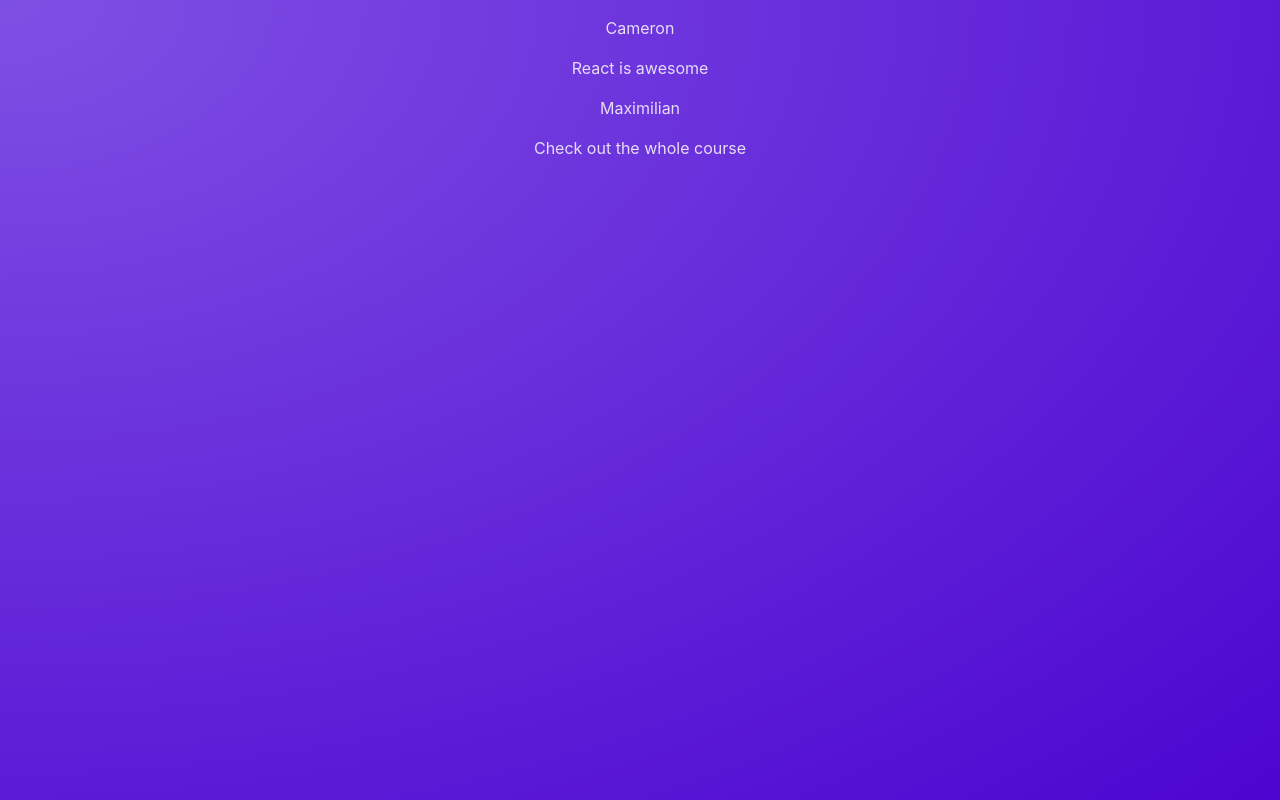
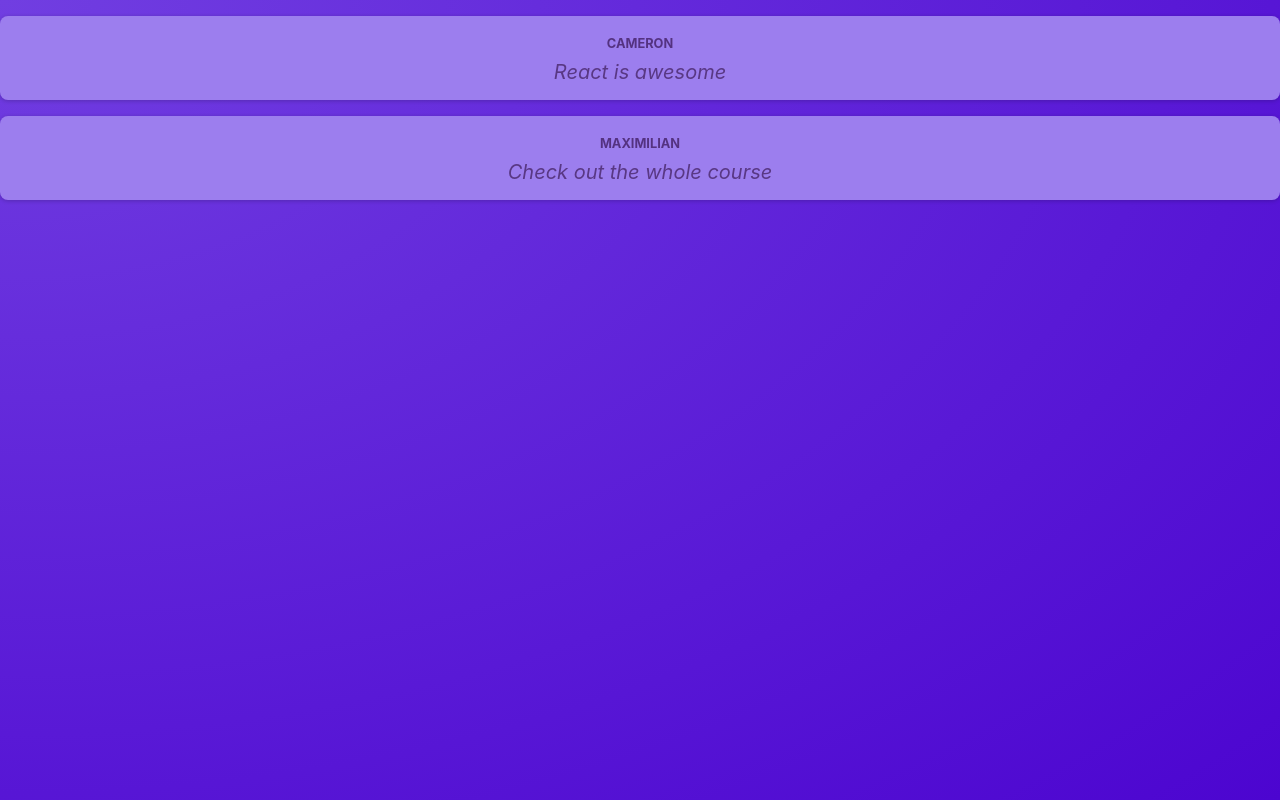
Before and after one commit to camroe/udemy-next.js-complete-course-part-2, a React (Vite) app in the folder 01-starting-project-react-only-vite-cleaned/: page / in a window 1280 px wide. Built offline with nearby package versions, Linux system fonts and the light colour scheme.

Commit message:
Lecture 21:CSSS Styling and CSS modules. 	modified:   01-starting-project-react-only-vite-cleaned/src/components/Post.jsx 	new file:   01-starting-project-react-only-vite-cleaned/src/components/Post.module.css 	modified:   01-starting-project-react-only-vite-cleaned/src/index.css

```diff
--- a/01-starting-project-react-only-vite-cleaned/src/components/Post.jsx
+++ b/01-starting-project-react-only-vite-cleaned/src/components/Post.jsx
@@ -1,12 +1,14 @@
 // function Post(props) {
 // console.log (props.author, props.body);
 // }
+import styles from "./Post.module.css";
+
 function Post({ author, body }) {
   console.log(author, body);
   return (
-    <div>
-      <p>{author}</p>
-      <p>{body}</p>
+    <div className={styles.post}>
+      <p className={styles.author}>{author}</p>
+      <p className={styles.text}>{body}</p>
     </div>
   );
 }
--- /dev/null
+++ b/01-starting-project-react-only-vite-cleaned/src/components/Post.module.css
@@ -0,0 +1,35 @@
+.post {
+  margin: 1rem 0;
+  padding: 1rem;
+  background-color: #9c7eee;
+  border-radius: 8px;
+  box-shadow: 0 1px 4px rgba(0, 0, 0, 0.2);
+  animation: animate-in 1s ease-out forwards;
+}
+
+.author {
+  font-size: 0.8rem;
+  font-weight: bold;
+  color: #543280;
+  margin: 0;
+  text-transform: uppercase;
+}
+
+.text {
+  white-space: pre-wrap;
+  font-size: 1.25rem;
+  margin: 0.25rem 0 0 0;
+  color: #593884;
+  font-style: italic;
+}
+
+@keyframes animate-in {
+  from {
+    opacity: 0;
+    transform: translateY(1rem);
+  }
+  to {
+    opacity: 1;
+    transform: translateY(0);
+  }
+}
--- a/01-starting-project-react-only-vite-cleaned/src/index.css
+++ b/01-starting-project-react-only-vite-cleaned/src/index.css
@@ -8,7 +8,7 @@
   font-size: 16px;
   line-height: 24px;
   font-weight: 400;
-  background-image: radial-gradient(ellipse at top left, #7f50e4, #4c05d0);
+  background-image: radial-gradient(ellipse at top left, #713ee1, #4c05d0);
   font-synthesis: none;
   text-rendering: optimizeLegibility;
   -webkit-font-smoothing: antialiased;
```
